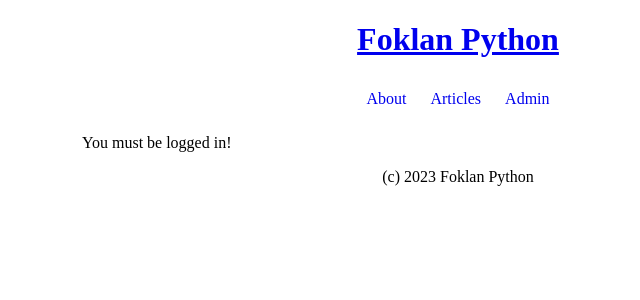
After one commit to foklan/l2c-flask, a Flask app: page /admin/ in a window 1280 px wide. The commit adds this page. Shown: the top 300 px of the page, without its empty margins (182-822 px from the left). Run offline with Flask 3, Linux system fonts and the light colour scheme.

Commit message:
basic page layout and navigation

```diff
--- a/mdblog/app.py
+++ b/mdblog/app.py
@@ -10,3 +10,11 @@ def view_welcome_page():
 @flask_app.route("/about/")
 def view_about():
     return render_template("about.jinja")
+
+@flask_app.route("/admin/")
+def view_admin():
+    return render_template("admin.jinja")
+
+@flask_app.route("/articles/")
+def view_articles():
+    return render_template("articles.jinja")
--- /dev/null
+++ b/mdblog/templates/_main.jinja
@@ -0,0 +1,30 @@
+<!DOCTYPE html>
+<html lang="en">
+    <head>
+        <title> {% block title %} {% endblock %} </title>
+        <link rel="stylesheet" type="text/css" href={{ url_for("static", filename="css/main.css")}}>
+    </head>
+
+    <body>
+        <header>
+            <h1> <a href="{{ url_for("view_welcome_page") }}"> Foklan Python </a> </h1>
+        </header>
+
+        <nav>
+            <ul class="nav">
+                <li> <a href="{{ url_for("view_about") }}">About</a></li>
+                <li> <a href="{{ url_for("view_articles") }}">Articles</a></li>
+                <li> <a href="{{ url_for("view_admin") }}">Admin</a></li>
+            </ul>
+        </nav>
+    </body>
+    <main>
+        {% block main %} {% endblock %}
+    </main>
+
+    <footer>
+        <p>
+            (c) 2023 Foklan Python
+        </p>
+    </footer>
+</html>
--- /dev/null
+++ b/mdblog/templates/admin.jinja
@@ -0,0 +1,7 @@
+{% extends "_main.jinja" %}
+
+{% block title %} Admin page {% endblock %}
+
+{% block main %}
+You must be logged in!
+{% endblock %}
```
Also changed, not shown: mdblog/templates/about.jinja (+5 -28 lines), mdblog/templates/articles.jinja (added, +7 -0 lines), mdblog/templates/welcome_page.jinja (+5 -30 lines).
